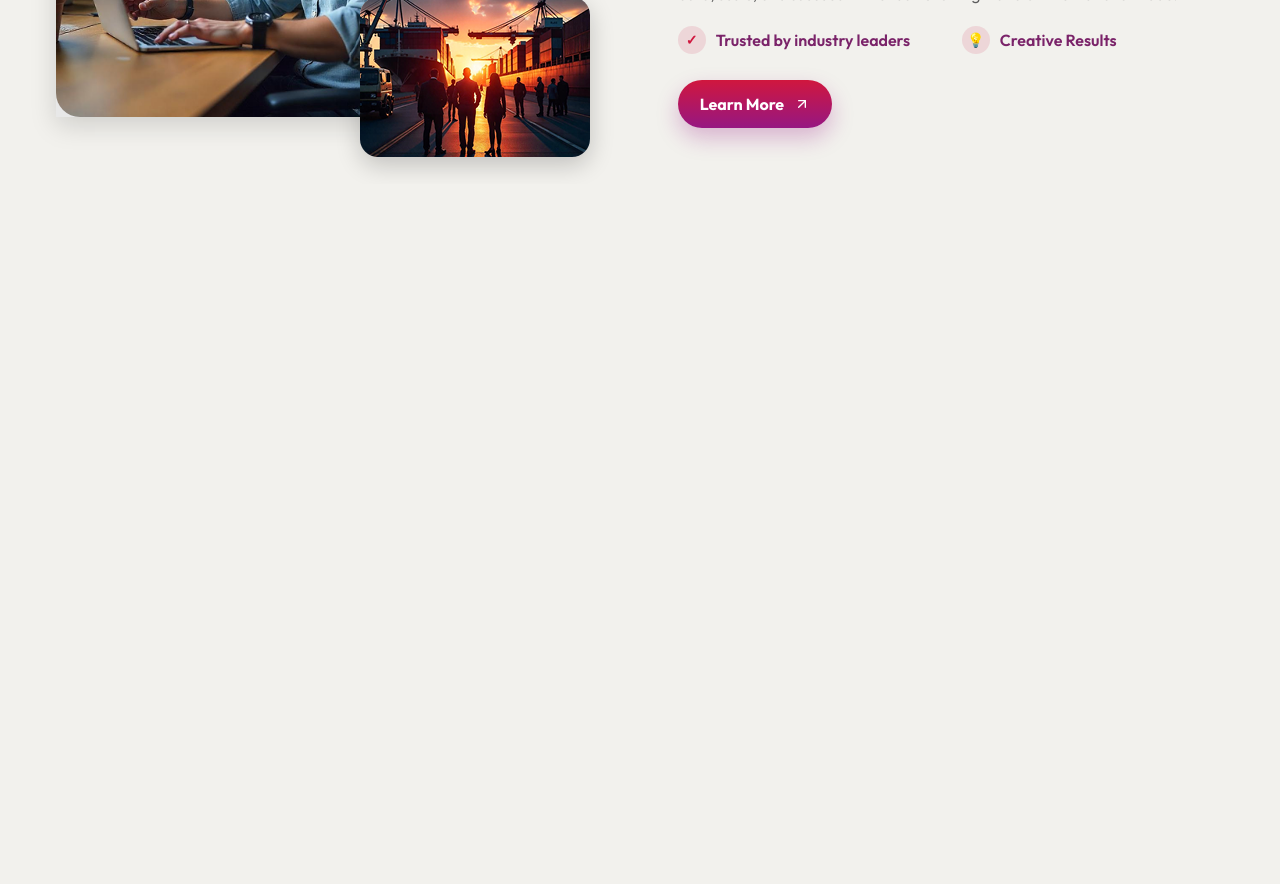
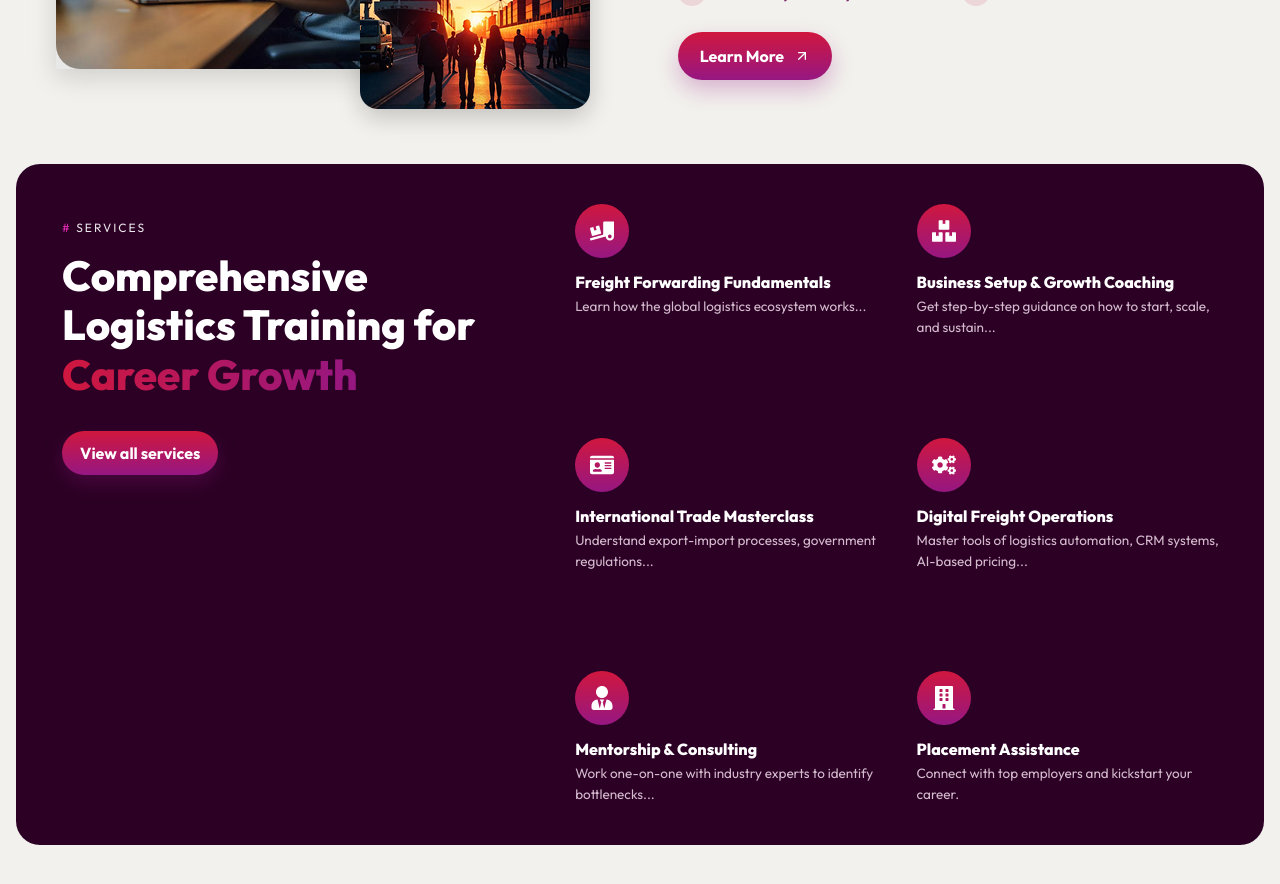
Before and after one commit to pixelvikas/AllAboutCargo, a React (Vite) app: page / in a window 1280 px wide. Shown: the part 1180-2064 px from the top of the page. Before the commit the page ends 1364 px from the top, so only its background shows below. Built offline with nearby package versions, Linux system fonts and the light colour scheme; a web font is replaced by a local one.

Commit message:
Services Section Completed

```diff
--- a/src/Pages/Home/Home.jsx
+++ b/src/Pages/Home/Home.jsx
@@ -5,8 +5,53 @@ import Navbar from "../../Components/Navbar";
 import About1 from "../../assets/about1.png";
 import About2 from "../../assets/about2.png";
 import { FiArrowUpRight } from "react-icons/fi"; // import from react-icons
-
+import {
+  FaTruckLoading,
+  FaBoxes,
+  FaIdCard,
+  FaCogs,
+  FaUserTie,
+  FaBuilding,
+} from "react-icons/fa";
 const Home = () => {
+  const services = [
+    {
+      id: 1,
+      icon: <FaTruckLoading />,
+      title: "Freight Forwarding Fundamentals",
+      desc: "Learn how the global logistics ecosystem works...",
+    },
+    {
+      id: 2,
+      icon: <FaBoxes />,
+      title: "Business Setup & Growth Coaching",
+      desc: "Get step-by-step guidance on how to start, scale, and sustain...",
+    },
+    {
+      id: 3,
+      icon: <FaIdCard />,
+      title: "International Trade Masterclass",
+      desc: "Understand export-import processes, government regulations...",
+    },
+    {
+      id: 4,
+      icon: <FaCogs />,
+      title: "Digital Freight Operations",
+      desc: "Master tools of logistics automation, CRM systems, AI-based pricing...",
+    },
+    {
+      id: 5,
+      icon: <FaUserTie />,
+      title: "Mentorship & Consulting",
+      desc: "Work one-on-one with industry experts to identify bottlenecks...",
+    },
+    {
+      id: 6,
+      icon: <FaBuilding />,
+      title: "Placement Assistance",
+      desc: "Connect with top employers and kickstart your career.",
+    },
+  ];
   return (
     <>
       <div className="home-wrap">
@@ -99,6 +144,36 @@ const Home = () => {
           </a>
         </div>
       </section>
+      <section className="services">
+        <div className="services-inner">
+          {/* Left intro */}
+          <div className="svc-left">
+            <span className="svc-eyebrow">
+              <span className="pink">#</span> SERVICES
+            </span>
+            <h2 className="svc-title">
+              Comprehensive Logistics Training for <span>Career Growth</span>
+            </h2>
+
+            <a href="#all-services" className="svc-cta">
+              View all services
+            </a>
+          </div>
+
+          {/* Right grid */}
+          <div className="svc-grid">
+            {services.map((s) => (
+              <div className="svc-item" key={s.id}>
+                <div className="svc-icon">{s.icon}</div>
+                <div className="svc-copy">
+                  <h3 className="svc-name">{s.title}</h3>
+                  <p className="svc-desc">{s.desc}</p>
+                </div>
+              </div>
+            ))}
+          </div>
+        </div>
+      </section>
     </>
   );
 };
--- a/src/Pages/Home/style.css
+++ b/src/Pages/Home/style.css
@@ -5,7 +5,6 @@
 .home-wrap {
   background: #f2f2f2;
   padding: 16px;
-  min-height: 100vh;
   color: #fff;
 }
 
@@ -417,3 +416,140 @@
     border-radius: 14px;
   }
 }
+
+/* Section shell */
+.services {
+  padding: 28px 16px 40px;
+}
+.services-inner {
+  background: #2b0024; /* deep plum */
+  border-radius: 24px;
+  padding: 40px 42px;
+  color: #fff;
+  display: grid;
+  grid-template-columns: 1.05fr 1.4fr;
+  gap: 28px 32px;
+}
+
+/* Left column */
+.svc-left {
+  padding: 12px 8px 12px 4px;
+}
+
+.svc-eyebrow {
+  display: inline-block;
+  font-size: 12px;
+  letter-spacing: 2px;
+  color: #fff;
+  opacity: 0.9;
+  margin-bottom: 10px;
+}
+
+.svc-title {
+  font-size: clamp(28px, 4.2vw, 42px);
+  line-height: 1.18;
+  margin: 6px 0 24px;
+  font-weight: 800;
+  color: #fff;
+}
+.svc-title span {
+  background: linear-gradient(90deg, #d0173e, #961782);
+  -webkit-background-clip: text;
+  -webkit-text-fill-color: transparent;
+  background-clip: text;
+  text-fill-color: transparent;
+}
+
+/* CTA */
+.svc-cta {
+  display: inline-block;
+  margin-top: 8px;
+  background: linear-gradient(to bottom, #d0173e, #961782);
+  color: #fff;
+  text-decoration: none;
+  padding: 12px 18px;
+  border-radius: 999px;
+  font-weight: 700;
+  box-shadow: 0 8px 20px rgba(150, 23, 130, 0.28);
+  transition: transform 0.2s ease, box-shadow 0.25s ease;
+}
+.svc-cta:hover {
+  transform: translateY(-2px);
+  box-shadow: 0 12px 24px rgba(208, 23, 62, 0.34);
+}
+
+/* Right grid of services */
+.svc-grid {
+  display: grid;
+  grid-template-columns: 1fr 1fr;
+  gap: 100px 36px;
+  align-content: start;
+}
+
+.svc-item {
+  display: grid;
+  grid-template-rows: auto 1fr;
+  gap: 14px;
+  align-items: flex-start;
+}
+
+.svc-icon {
+  width: 54px;
+  height: 54px;
+  border-radius: 999px;
+  display: grid;
+  place-items: center;
+  background: linear-gradient(to bottom, #d0173e, #961782);
+  flex: 0 0 54px;
+}
+.svc-icon svg {
+  font-size: 24px;
+  color: #fff;
+}
+
+/* text block */
+.svc-copy {
+}
+.svc-num {
+  opacity: 0.9;
+  color: #f0dbe7;
+  font-weight: 700;
+  margin-bottom: 2px;
+}
+.svc-name {
+  margin: 0;
+  font-size: 16px;
+  font-weight: 800;
+  color: #ffffff;
+}
+.svc-desc {
+  margin: 0.25rem 0 0;
+  font-size: 13.5px;
+  line-height: 1.55;
+  color: #e6cfe0;
+  opacity: 0.9;
+}
+
+/* Responsive */
+@media (max-width: 1024px) {
+  .services-inner {
+    grid-template-columns: 1fr;
+    gap: 28px;
+  }
+  .svc-grid {
+    grid-template-columns: 1fr 1fr;
+  }
+}
+@media (max-width: 640px) {
+  .services-inner {
+    padding: 28px 20px;
+  }
+  .svc-grid {
+    grid-template-columns: 1fr;
+    gap: 22px;
+  }
+  .svc-icon {
+    width: 50px;
+    height: 50px;
+  }
+}
```
Also changed, not shown: eslint.config.js (+81 -15 lines).
